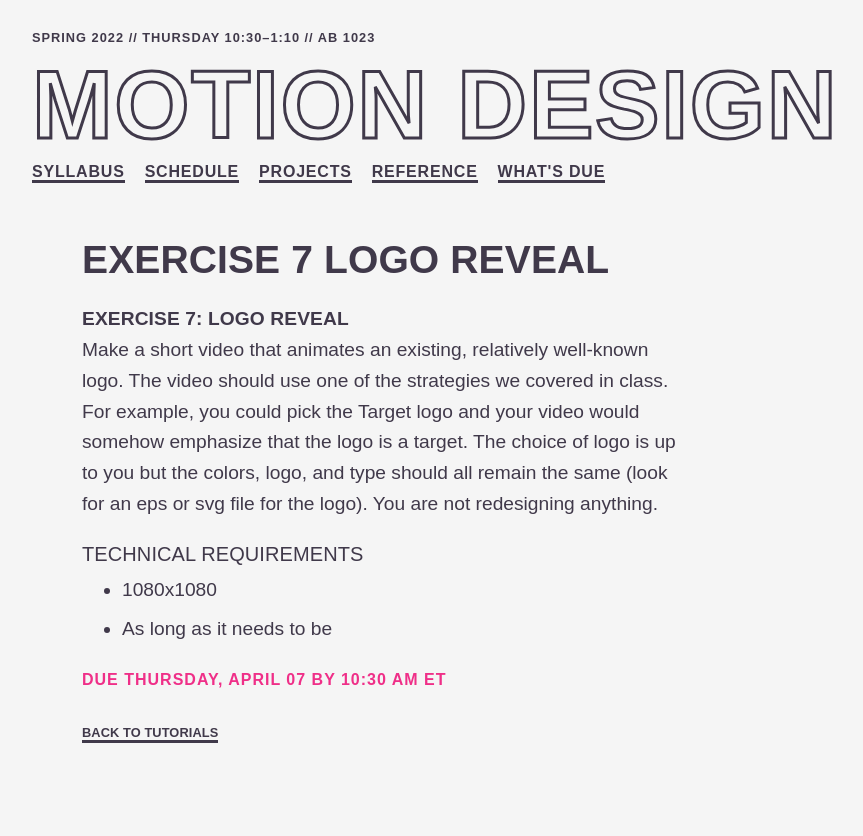
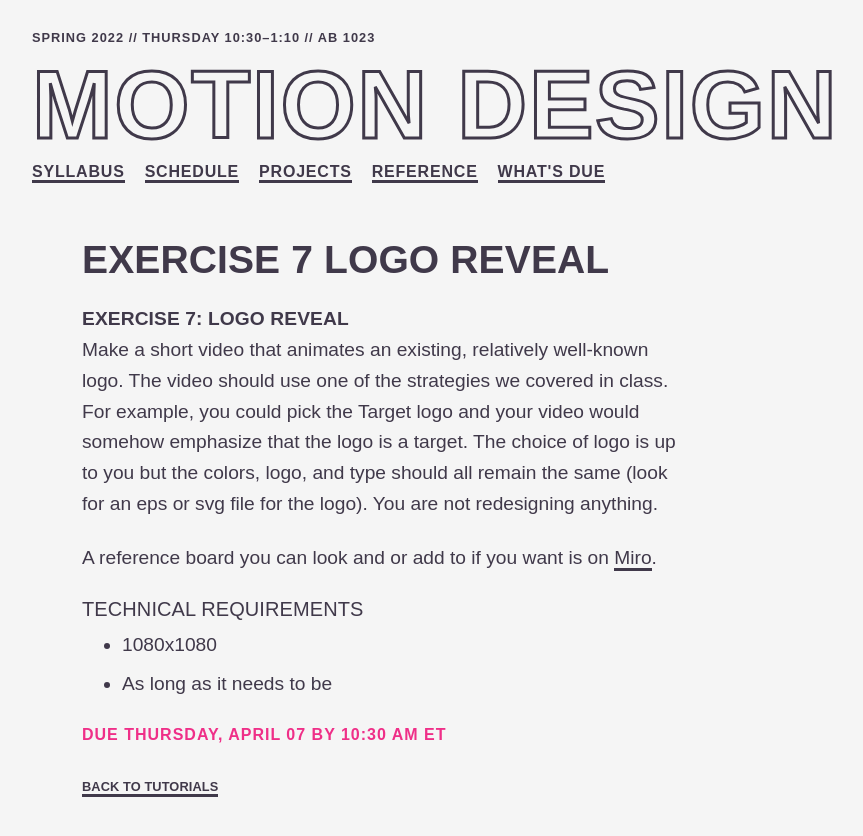
Before and after one commit to gmu-gd/motion22-spring, a Jekyll site: the page built from _posts/2022-03-31-e7.md, in a window 1280 px wide. Shown: the top 836 px of the page, without its empty margins (0-863 px from the left). Built offline with Jekyll 4.4.1, drawn with Linux system fonts in a browser that asks for light colours; some web fonts are replaced.

Commit message:
Update 2022-03-31-e7.md

```diff
--- a/_posts/2022-03-31-e7.md
+++ b/_posts/2022-03-31-e7.md
@@ -9,6 +9,8 @@ categories: [exercises]
 #### Exercise 7: Logo Reveal
 Make a short video that animates an existing, relatively well-known logo. The video should use one of the strategies we covered in class. For example, you could pick the Target logo and your video would somehow emphasize that the logo is a target. The choice of logo is up to you but the colors, logo, and type should all remain the same (look for an eps or svg file for the logo). You are not redesigning anything.
 
+A reference board you can look and or add to if you want is on [Miro](https://miro.com/app/board/o9J_khOuqi0=/).
+
 ##### Technical Requirements
 * 1080x1080
 * As long as it needs to be
```
